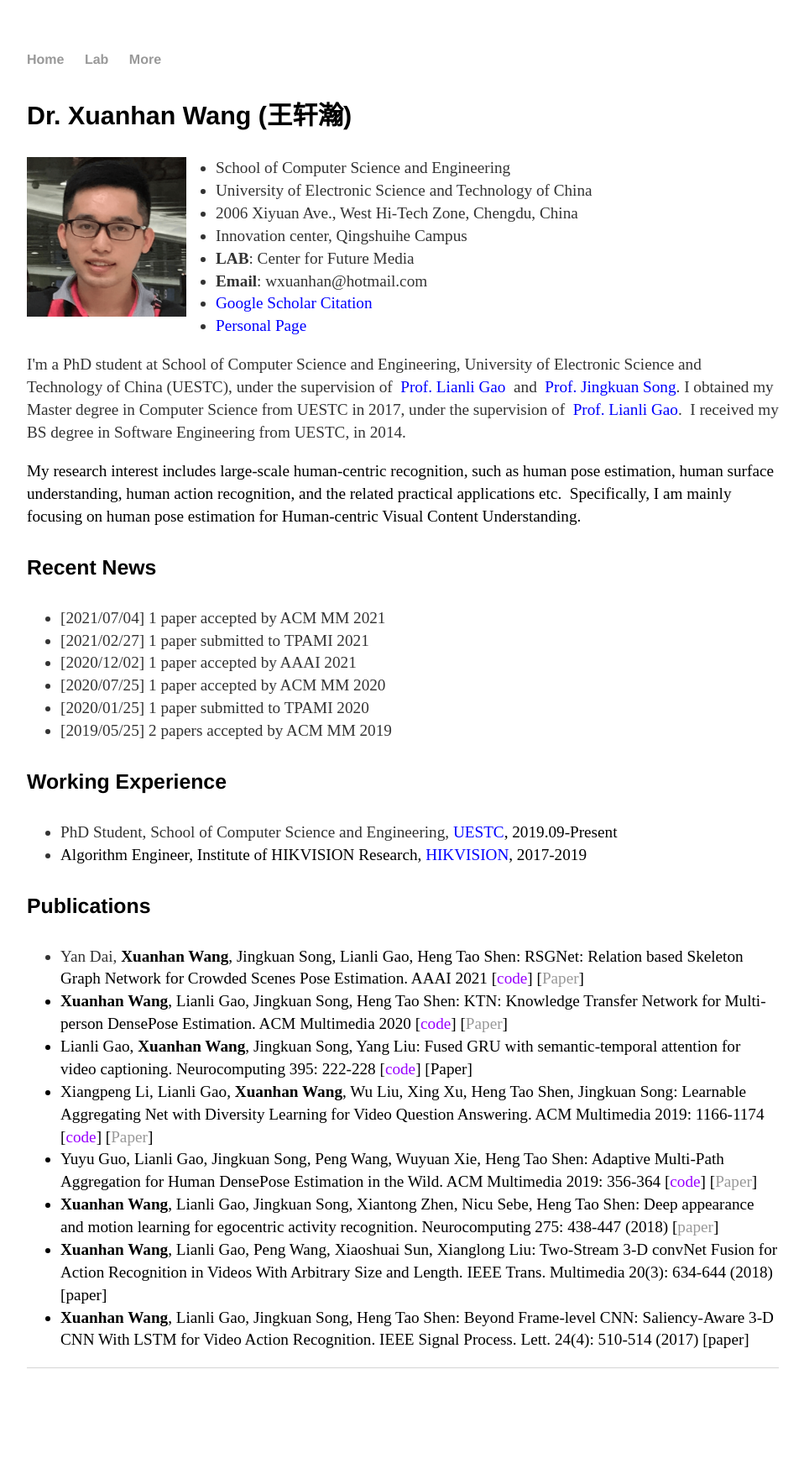
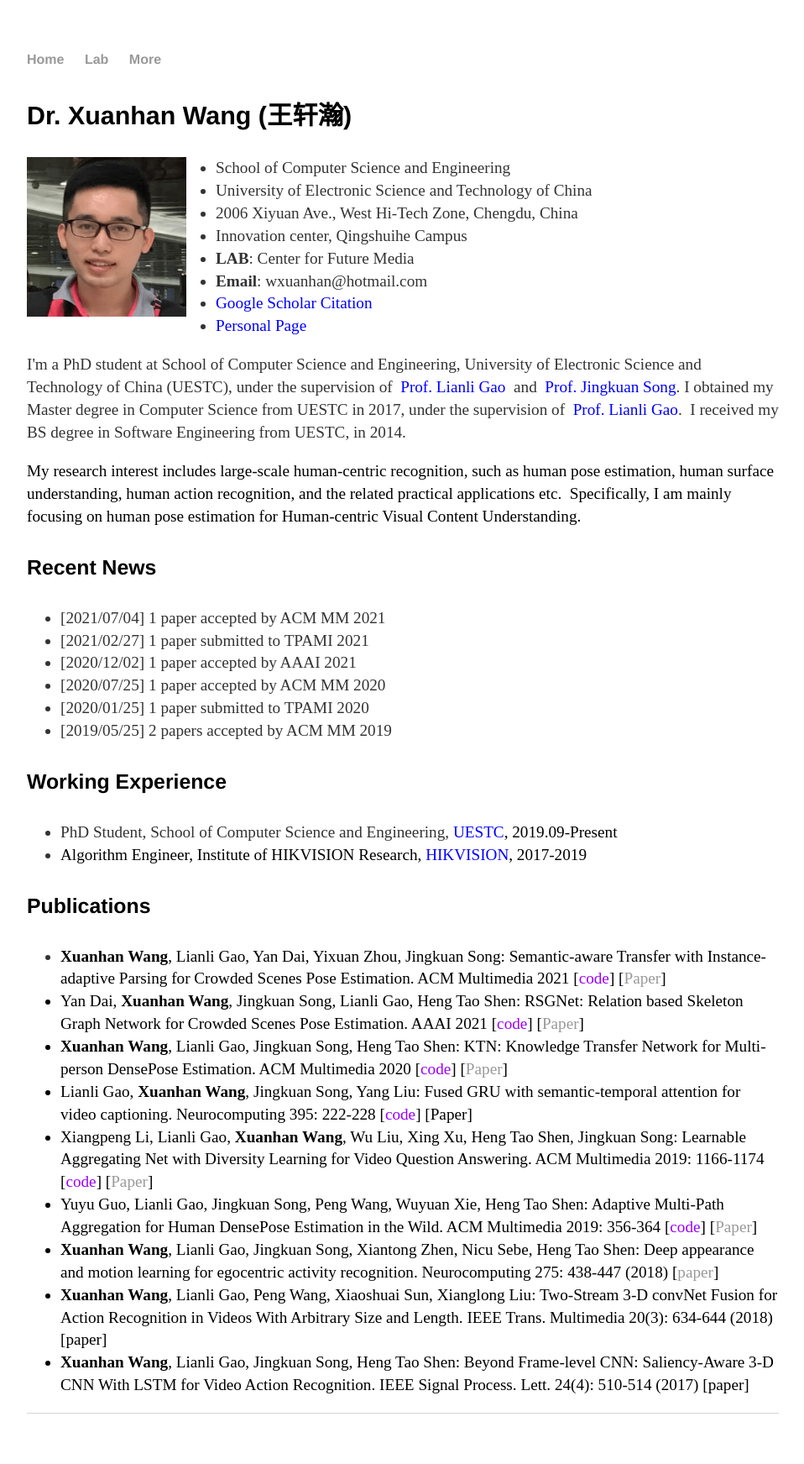
Before and after one commit to cfm-wxh/xuanhanwang.github.io, a Jekyll site: the page built from index.html, in a window 1280 px wide. Shown: the whole page at 84% size, without its empty margins (160-1118 px from the left). Built offline with Jekyll 4.4.1, drawn with Linux system fonts in a browser that asks for light colours; before the commit the page ends 1689 px from its top, so only the background shows below that.

Commit message:
Update index.html
update

```diff
--- a/index.html
+++ b/index.html
@@ -50,8 +50,9 @@ title: Xuanhan Wang, UESTC
 
 <h4>Publications</h4>
 	<ul>
+		<li><font ><font color="#000000"><b><font color="#000000">Xuanhan Wang</b><font color="#000000">, Lianli Gao, Yan Dai, Yixuan Zhou, Jingkuan Song: Semantic-aware Transfer with Instance-adaptive Parsing for Crowded Scenes Pose Estimation. ACM Multimedia 2021 [</font><a href="https://github.com/stoa-xh91/STIP" rel="nofollow"><font color="#9900ff">code</font></a><font color="#000000">] [<a href="" rel="nofollow">Paper</a>]</font></font></li>
 		<li>Yan Dai, <font ><font color="#000000"><b><font color="#000000">Xuanhan Wang</b><font color="#000000">, Jingkuan Song, Lianli Gao, Heng Tao Shen: RSGNet: Relation based Skeleton Graph Network for Crowded Scenes Pose Estimation. AAAI 2021 [</font><a href="https://github.com/vikki-dai/RSGNet" rel="nofollow"><font color="#9900ff">code</font></a><font color="#000000">] [<a href="" rel="nofollow">Paper</a>]</font></font></li>
-		<li><font ><font color="#000000"><b><font color="#000000">Xuanhan Wang</b><font color="#000000">, Lianli Gao, Jingkuan Song, Heng Tao Shen: KTN: Knowledge Transfer Network for Multi-person DensePose Estimation. ACM Multimedia 2020 [</font><a href="https://github.com/stoa-xh91/KTN" rel="nofollow"><font color="#9900ff">code</font></a><font color="#000000">] [<a href="https://arxiv.org/abs/1701.07901" rel="nofollow">Paper</a>]</font></font></li>
+		<li><font ><font color="#000000"><b><font color="#000000">Xuanhan Wang</b><font color="#000000">, Lianli Gao, Jingkuan Song, Heng Tao Shen: KTN: Knowledge Transfer Network for Multi-person DensePose Estimation. ACM Multimedia 2020 [</font><a href="https://github.com/stoa-xh91/KTN" rel="nofollow"><font color="#9900ff">code</font></a><font color="#000000">] [<a href="" rel="nofollow">Paper</a>]</font></font></li>
 		<li><font ><font color="#000000">Lianli Gao, <b><font color="#000000">Xuanhan Wang</b><font color="#000000">, Jingkuan Song, Yang Liu: Fused GRU with semantic-temporal attention for video captioning. Neurocomputing 395: 222-228 [</font><a href="https://github.com/wangxuanhan/stafg-capgen-vid" rel="nofollow"><font color="#9900ff">code</font></a><font color="#000000">] [Paper]</font></font></li>
 		<li><font ><font color="#000000">Xiangpeng Li, Lianli Gao, <b><font color="#000000">Xuanhan Wang</b><font color="#000000">, Wu Liu, Xing Xu, Heng Tao Shen, Jingkuan Song: Learnable Aggregating Net with Diversity Learning for Video Question Answering. ACM Multimedia 2019: 1166-1174 [</font><a href="https://github.com/hetaoconquer/DRH" rel="nofollow"><font color="#9900ff">code</font></a><font color="#000000">] [<a href="https://arxiv.org/abs/1701.07901" rel="nofollow">Paper</a>]</font></font></li>
 		<li><font ><font color="#000000">Yuyu Guo, Lianli Gao, Jingkuan Song, Peng Wang, Wuyuan Xie, Heng Tao Shen: Adaptive Multi-Path Aggregation for Human DensePose Estimation in the Wild. ACM Multimedia 2019: 356-364 [</font><a href="https://github.com/stoa-xh91/AMA-net" rel="nofollow"><font color="#9900ff">code</font></a><font color="#000000">] [<a href="https://arxiv.org/abs/1701.07901" rel="nofollow">Paper</a>]</font></font></li>
```
